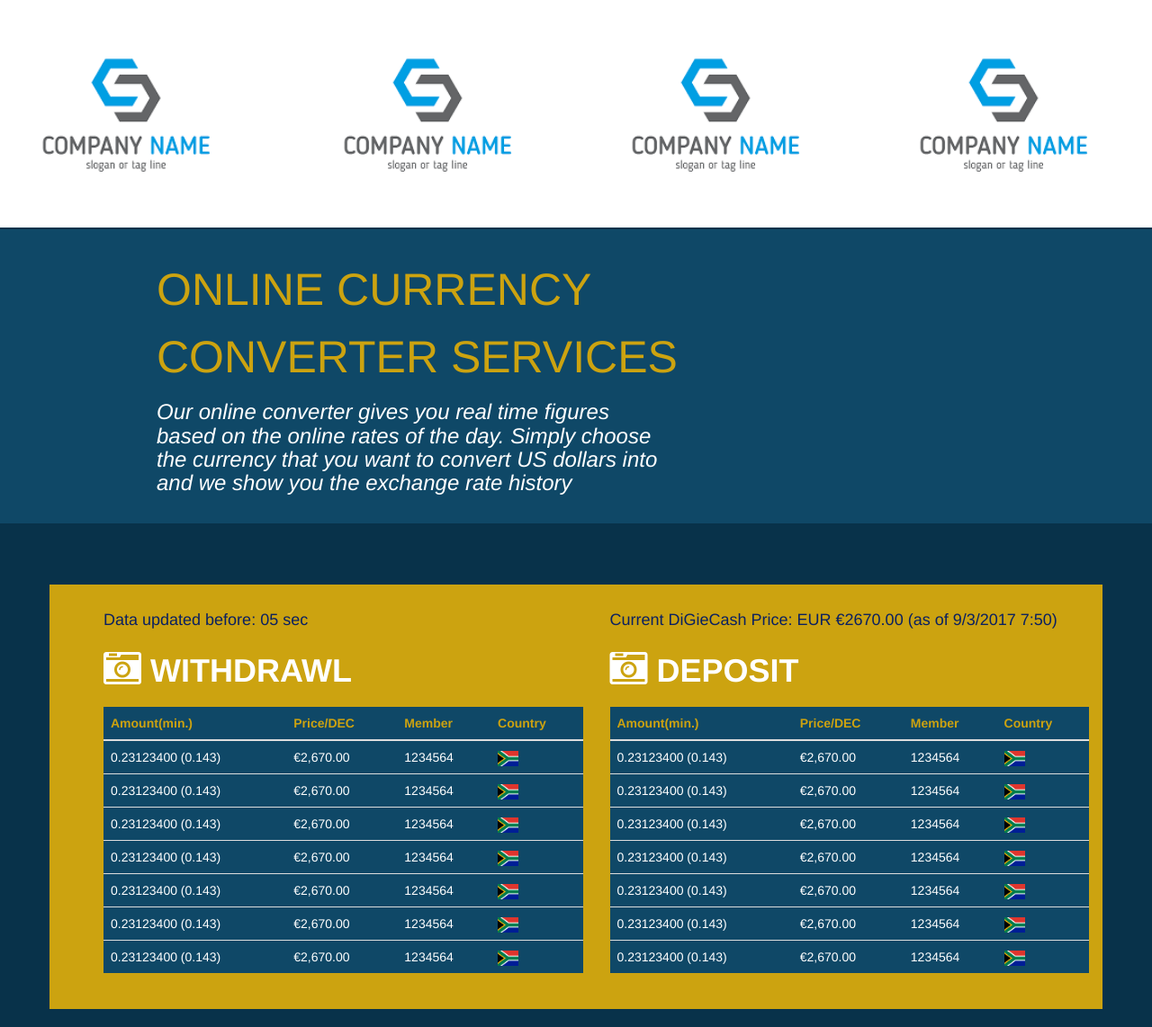
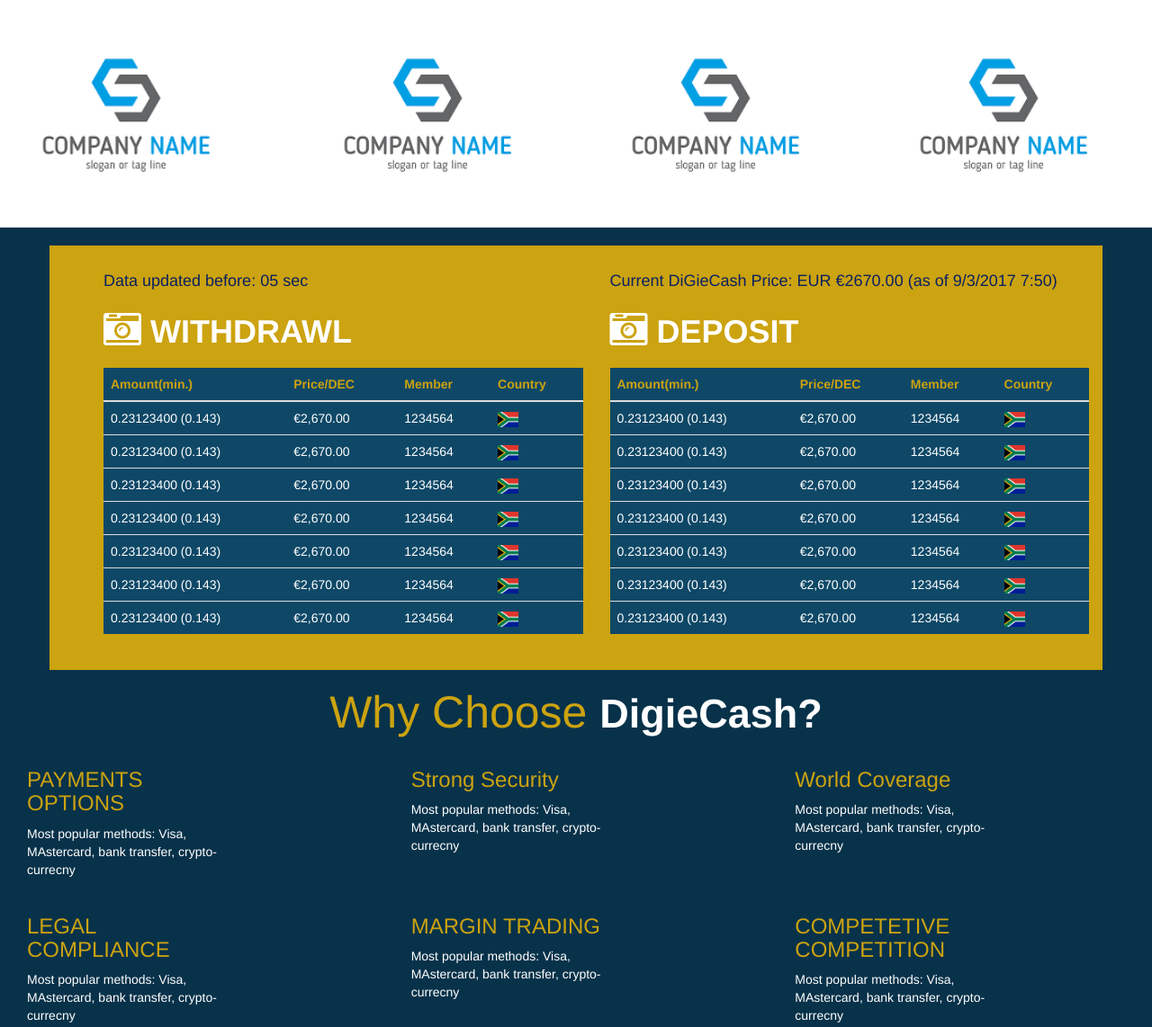
Before and after one commit to rahulp100191/Exiom-task, a plain HTML site: page index.html in a window 1280 px wide. Shown: the part 1367-2509 px from the top of the page at 90% size. Drawn offline with nearby package versions, Linux system fonts and the light colour scheme; files whose address does not match are found by name.

Commit message:
Add files via upload

```diff
--- a/index.html
+++ b/index.html
@@ -168,19 +168,7 @@
         <!-- end:-->
     </div>
 </div>
-<div class="container-fluid" style="margin-top: -18px;background-color: #0f4867;">
-    <div class="row">
-        <div class="col-md-6" style="margin-left: 159px;">
-            <h1 class="title">ONLINE CURRENCY</h1>
-            <h1 class="title">CONVERTER SERVICES</h1>
-            <h3 style="font-style: oblique; width: 558px;">Our online converter gives you real time figures based on the online rates of the day. Simply choose the currency that you want to convert US dollars into
-            and we show you the exchange rate history</h3>
-        </div>
-        <div class="col-md-6"></div>
-    </div>
-
-</div>
-<div class="container" style="background-color: #cca310;margin-top: 68px;">
+<div class="container" style="background-color: #cca310;">
     <div class="row list" style="margin-top: 20px;margin-bottom: 20px; margin-left:30px">
         <div class="col-md-6 table-responsive">
             <h4 class="deposit">Data updated before: 05 sec</h4>
```
